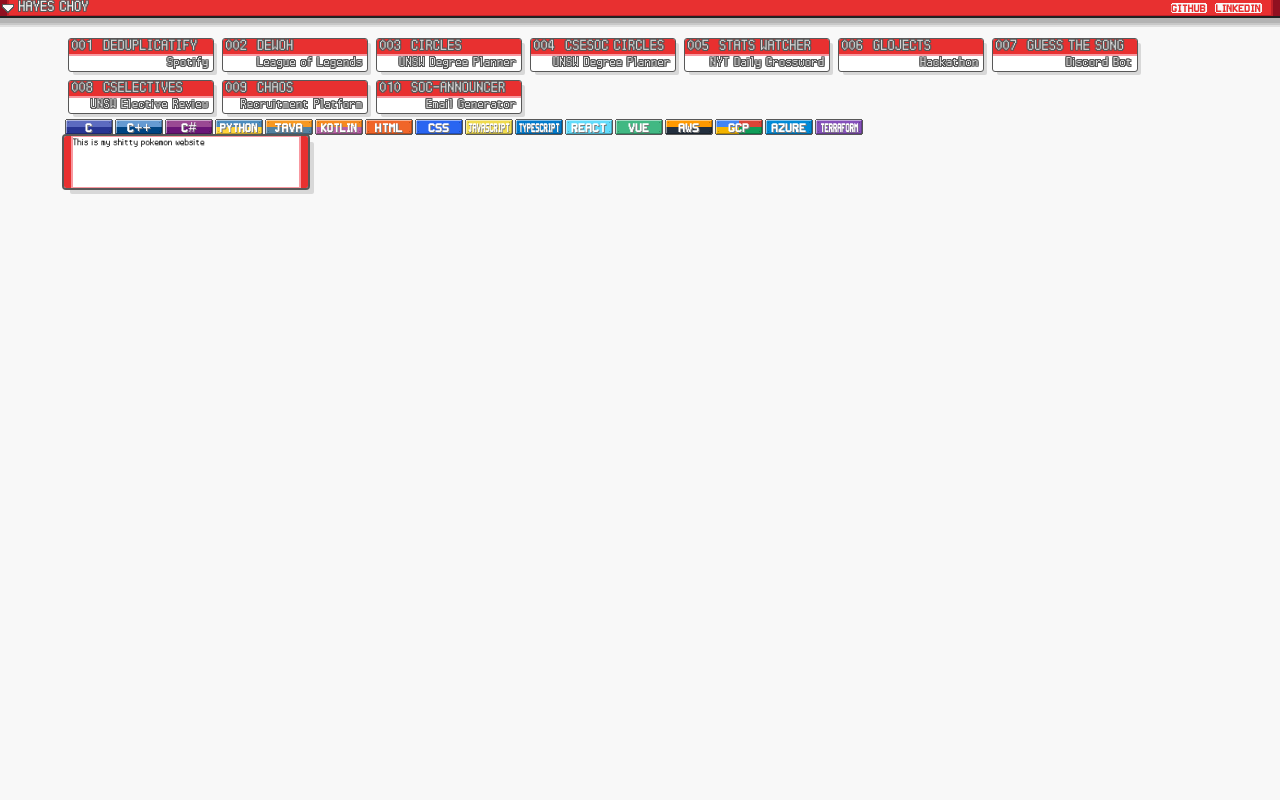
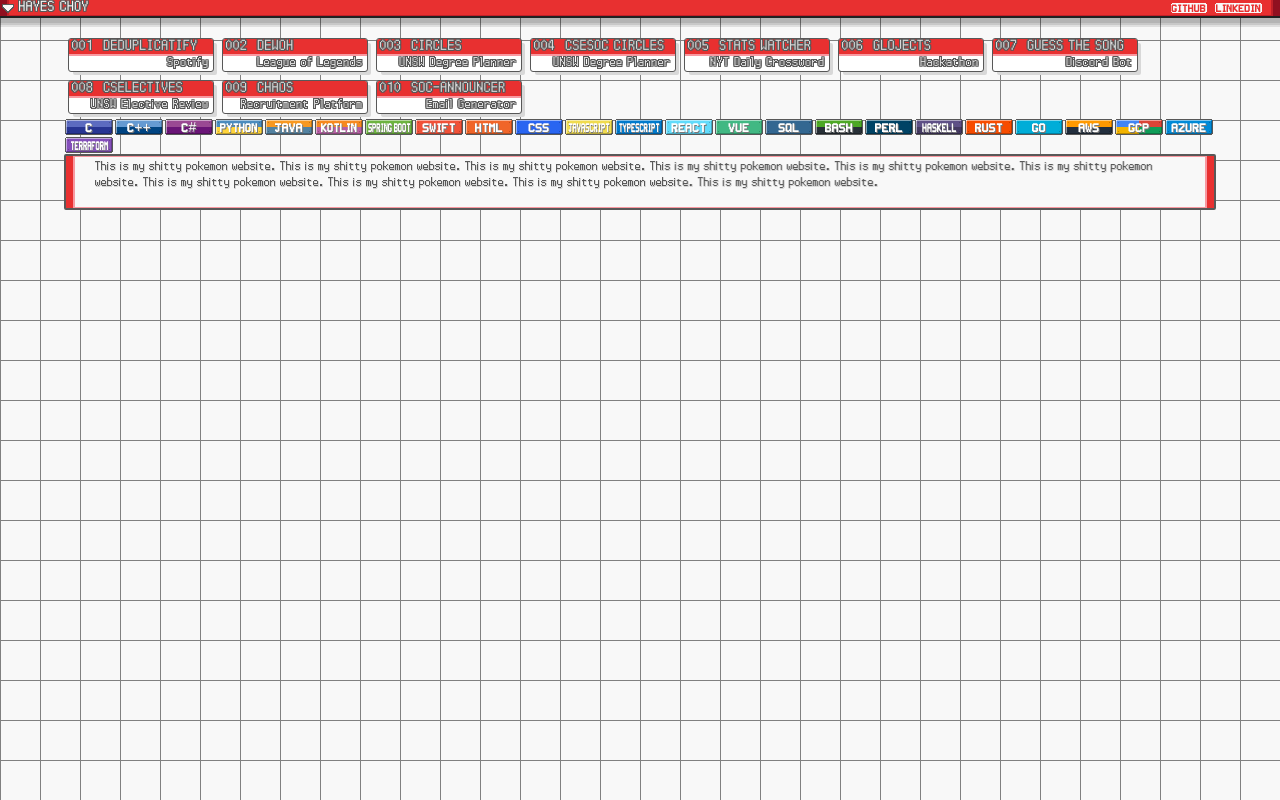
Before and after one commit to hayeselnut/hayeselnut.github.io, a React (Create React App) app: page / in a window 1280 px wide. Built offline with nearby package versions, Linux system fonts and the light colour scheme.

Commit message:
new types!

```diff
--- a/src/App.tsx
+++ b/src/App.tsx
@@ -46,6 +46,9 @@ const App = () => {
 
             <TechnologyType technology='java' />
             <TechnologyType technology='kotlin' />
+            <TechnologyType technology='spring boot' />
+
+            <TechnologyType technology='swift' />
 
             <TechnologyType technology='html' />
             <TechnologyType technology='css' />
@@ -54,6 +57,14 @@ const App = () => {
             <TechnologyType technology='react' />
             <TechnologyType technology='vue' />
 
+            <TechnologyType technology='sql' />
+            <TechnologyType technology='bash' />
+            <TechnologyType technology='perl' />
+
+            <TechnologyType technology='haskell' />
+            <TechnologyType technology='rust' />
+            <TechnologyType technology='go' />
+
             <TechnologyType technology='aws' />
             <TechnologyType technology='gcp' />
             <TechnologyType technology='azure' />
@@ -61,7 +72,11 @@ const App = () => {
           </div>
 
           <TextFrame>
-            This is my shitty pokemon website
+            This is my shitty pokemon website. This is my shitty pokemon website.
+            This is my shitty pokemon website. This is my shitty pokemon website.
+            This is my shitty pokemon website. This is my shitty pokemon website.
+            This is my shitty pokemon website. This is my shitty pokemon website.
+            This is my shitty pokemon website. This is my shitty pokemon website.
           </TextFrame>
         </Container>
       </main>
--- a/src/components/nav-bar.tsx
+++ b/src/components/nav-bar.tsx
@@ -6,14 +6,17 @@ const Bar = styled('div')`
   height: 16px;
   border-bottom: 2px solid var(--pokemon-black);
   display: flex;
-  box-shadow: 0px 5px rgb(0, 0, 0, 0.1), 0px 7px rgb(0, 0, 0, 0.1), 0px 9px rgb(0, 0, 0, 0.1);
+  box-shadow:
+    0px 5px rgb(0, 0, 0, 0.1),
+    0px 7px rgb(0, 0, 0, 0.1),
+    0px 9px rgb(0, 0, 0, 0.1);
 
   position: relative;
 `;
 
 const Sides = styled('div')`
   background: var(--pokemon-darker-red);
-  width: 7px;
+  min-width: 7px;
 `;
 
 const Middle = styled('div')`
--- a/src/components/technology-type.tsx
+++ b/src/components/technology-type.tsx
@@ -10,7 +10,8 @@ const Rectangle = styled('div')`
   grid-template-rows: 1px 6px 6px 1px;
 
   margin: 2px;
-  box-shadow: 1px 0px var(--pokemon-dark-grey),
+  box-shadow:
+    1px 0px var(--pokemon-dark-grey),
     -1px 0px var(--pokemon-dark-grey),
     0px 1px var(--pokemon-dark-grey),
     0px -1px var(--pokemon-dark-grey);
@@ -19,10 +20,9 @@ const Rectangle = styled('div')`
   cursor: pointer;
 `;
 
-type ColorDivProps = {color: string}
-const NormalColor = styled('div')(({ color }: ColorDivProps) => ({ background: color }));
-const LightenColor = styled('div')(({ color }: ColorDivProps) => ({ background: lighten(color, 0.5) }));
-const DarkenColor = styled('div')(({ color }: ColorDivProps) => ({ background: darken(color, 0.25) }));
+const NormalColor: FC<{color: string}> = styled('div')(({ color }) => ({ background: color }));
+const LightenColor: FC<{color: string}> = styled('div')(({ color }) => ({ background: lighten(color, 0.5) }));
+const DarkenColor: FC<{color: string}> = styled('div')(({ color }) => ({ background: darken(color, 0.25) }));
 
 const Dot = styled('span')`
   height: 1px;
@@ -40,7 +40,8 @@ const TextContainer = styled('div')`
   height: 100%;
   display: flex;
   justify-content: center;
-  align-items: center
+  align-items: center;
+  white-space: nowrap;
 `;
 
 const Text: FC<{technology: Technology}> = styled('span')(({ technology }) => {
@@ -71,8 +72,13 @@ const colors: TechnologyColors = {
   'c++': ['#659AD2', '#659AD2', '#004482', '#004482'],
   'c#': ['#9a4993', '#9a4993', '#6a1577', '#6a1577'],
   'python': ['#4B8BBE', '#4B8BBE', '#FFD43B', '#FFD43B'],
+
   'java': ['#f89820', '#f89820', '#5382a1', '#5382a1'],
   'kotlin': ['#F6891F', '#F6891F', '#B75EA4', '#B75EA4'],
+  'spring boot': ['#6db33f', '#6db33f', '#6db33f', '#6db33f'],
+
+  'swift': ['#F05138', '#F05138', '#F05138', '#F05138'],
+
   'html': ['#f06529', '#f06529', '#f06529', '#f06529'],
   'css': ['#2965f1', '#2965f1', '#2965f1', '#2965f1'],
   'javascript': ['#f0db4f', '#f0db4f', '#f0db4f', '#f0db4f'],
@@ -80,10 +86,18 @@ const colors: TechnologyColors = {
   'react': ['#61DBFB', '#61DBFB', '#61DBFB', '#61DBFB'],
   'vue': ['#41B883', '#41B883', '#41B883', '#41B883'],
 
-  'terraform': ['#844FBA', '#844FBA', '#844FBA', '#844FBA'],
+  'sql': ['#336791', '#336791', '#336791', '#336791'],
+  'bash': ['#4DA825', '#4DA825', '#283037', '#283037'],
+  'perl': ['#004365', '#004365', '#004365', '#004365'],
+
+  'haskell': ['#5e5086', '#5e5086', '#453a62', '#453a62'],
+  'rust': ['#f74c00', '#f74c00', '#f74c00', '#f74c00'],
+  'go': ['#00ADD8', '#00ADD8', '#00ADD8', '#00ADD8'],
+
   'aws': ['#FF9900', '#FF9900', '#232F3E', '#232F3E'],
   'gcp': ['#4285F4', '#DB4437', '#F4B400', '#0F9D58'],
   'azure': ['#008AD7', '#008AD7', '#008AD7', '#008AD7'],
+  'terraform': ['#844FBA', '#844FBA', '#844FBA', '#844FBA'],
 };
 
 const TechnologyType: FC<{technology: Technology}> = ({ technology }) => (
--- a/src/components/text-frame.tsx
+++ b/src/components/text-frame.tsx
@@ -1,44 +1,42 @@
 import React, { FC } from 'react';
 import styled from '@emotion/styled';
 
-const Frame = styled('div')`
-  outline: 2px solid var(--pokemon-dark-grey);
+const Rectangle = styled('div')`
+  display: flex;
+  border: 2px solid var(--pokemon-dark-grey);
+  border-radius: 2px;
 
-  border-radius: 2px;
-  background: var(--pokemon-red);
-
-  width: 244px;
-  height: 52px;
-
-  position: relative;
-
-  box-shadow: 6px 6px var(--pokemon-light-grey);
-
-  display: flex;
-  justify-content: center;
-  align-items: center;
+  color: var(--pokemon-dark-grey);
+  text-shadow:
+    0px 1px var(--pokemon-light-grey),
+    1px 0px var(--pokemon-light-grey),
+    1px 1px var(--pokemon-light-grey);
+  font-family: pokemondppt, sans-serif;
+  font-size: 16px;
 `;
 
-const Textbox = styled('div')`
-  height: 50px;
-  width: 226px;
-  border: 1px solid var(--pokemon-light-red);
-
-  box-shadow: 0 0 0 1px var(--pokemon-light-red);
-  background: white;
-
-  font-size: 12px;
-  font-family: "pokemondppt";
+const Sides = styled('div')`
+  min-width: 7px;
+  background: var(--pokemon-red);
 `;
 
-const TextFrame: FC = ({ children }) => {
-  return (
-    <Frame>
-      <Textbox>
-        {children}
-      </Textbox>
-    </Frame>
-  );
-};
+const Middle = styled('div')`
+  border: 1px solid var(--pokemon-light-red);
+  background: var(--pokemon-white);
+
+  flex-grow: 1;
+  padding: 2px 20px;
+  min-height: 46px;
+`;
+
+const TextFrame: FC = ({ children }) => (
+  <Rectangle>
+    <Sides style={{ borderRight: '1px solid var(--pokemon-light-red)' }} />
+    <Middle>
+      {children}
+    </Middle>
+    <Sides style={{ borderLeft: '1px solid var(--pokemon-light-red)' }} />
+  </Rectangle>
+);
 
 export default TextFrame;
--- a/src/index.css
+++ b/src/index.css
@@ -29,7 +29,12 @@ body {
   font-size: 1.125rem;
   transition: 0.3s;
 
-  background: var(--pokemon-white)
+  background: var(--pokemon-white);
+  background-size: 40px 40px;
+  background-image:
+    linear-gradient(to right, grey 1px, transparent 1px),
+    linear-gradient(to bottom, grey 1px, transparent 1px);
+
 }
 
 main {
```
Also changed, not shown: src/types/technology-type.d.ts (+11 -0 lines).
